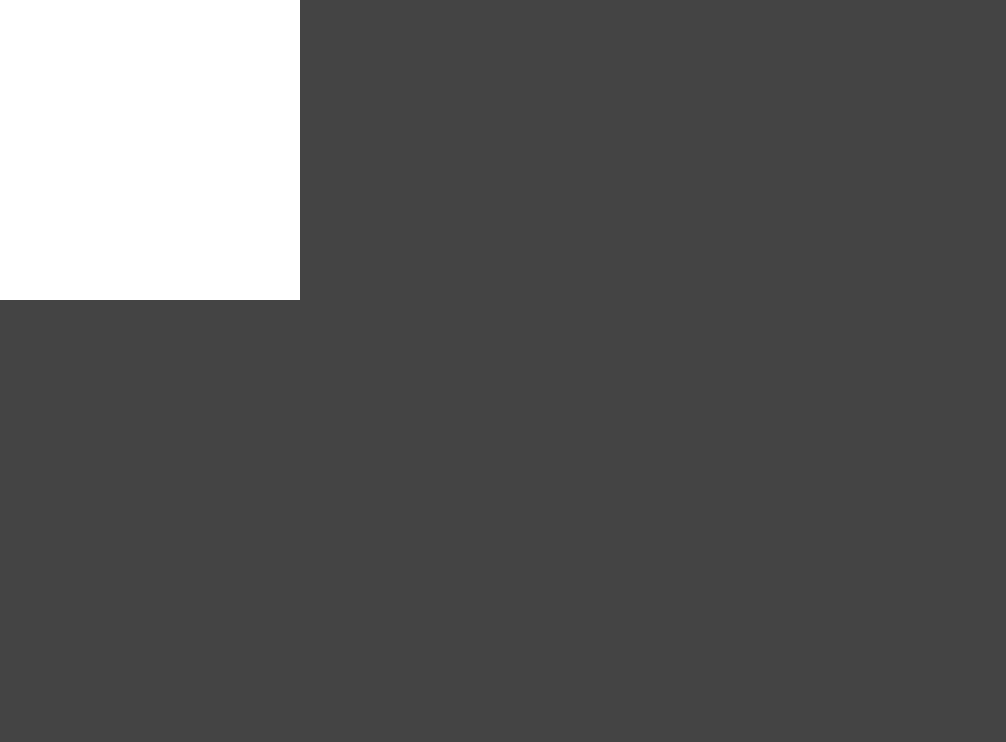
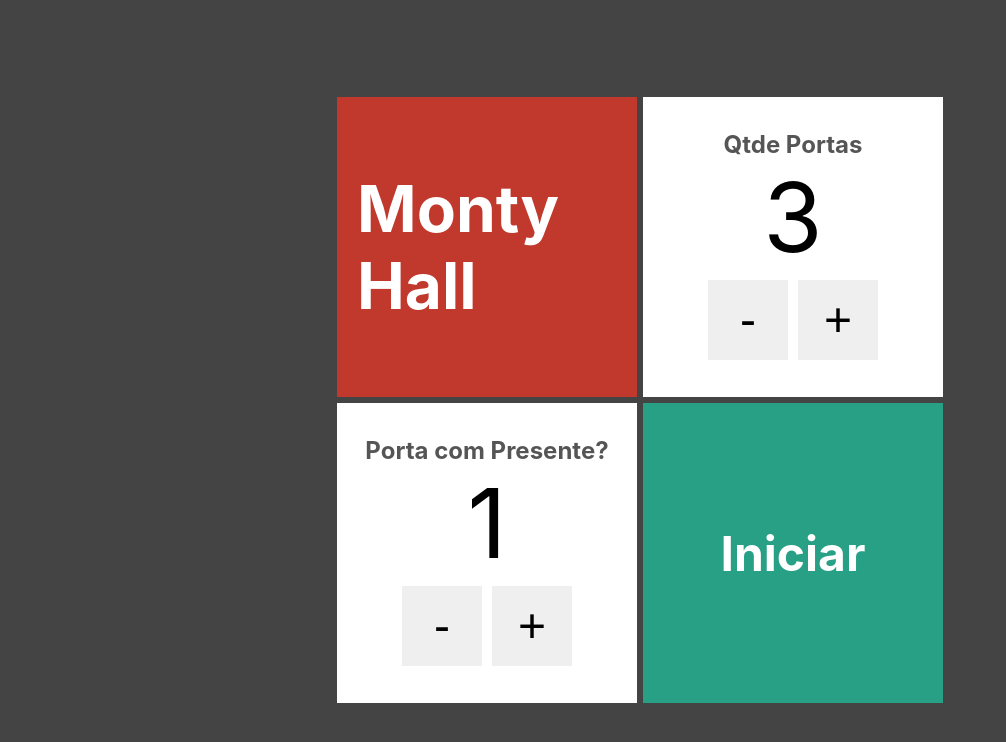
Before and after one commit to marcelolinck/portas, a Next.js app: page / in a window 1280 px wide. Shown: the top 742 px of the page, without its empty margins (0-1006 px from the left). Built offline with nearby package versions, Linux system fonts and the light colour scheme.

Commit message:
94. Finalizando o Formulário

```diff
--- a/components/Cartao.tsx
+++ b/components/Cartao.tsx
@@ -1,12 +1,17 @@
 import styles from "../src/styles/Cartao.module.css"
 
-export default function Cartao(props){
+interface CartaoProps{
+    bgcolor?: string
+    children?: any
+}
+
+export default function Cartao(props: CartaoProps){
     return(
         <div className={styles.cartao}
         style={{
             backgroundColor: props.bgcolor ?? "#fff"
         }}>
-            Cartao
+            {props.children}
         </div>
     )
 }
--- /dev/null
+++ b/components/EntradaNumerica.tsx
@@ -0,0 +1,24 @@
+import styles from "../src/styles/EntradaNumerica.module.css"
+
+interface EntradaNumericaProps{
+    text: string
+    value: number
+    onChange:(newValue:number) =>  void
+}
+
+export default function EntradaNumerica(props: EntradaNumericaProps){
+
+    const dec = ()=> props.onChange(props.value -1)
+    const inc = ()=> props.onChange(props.value +1)
+
+    return (
+        <div className={styles.entradaNumerica}>
+            <span className={styles.text}>{props.text}</span>
+            <span className={styles.value}>{props.value}</span>
+            <div className={styles.botoes}>
+                <button className={styles.btn} onClick={dec}>-</button>
+                <button className={styles.btn} onClick={inc}>+</button>
+            </div>
+        </div>
+    )
+}
--- a/src/pages/index.tsx
+++ b/src/pages/index.tsx
@@ -1,11 +1,42 @@
 import Cartao from "../../components/Cartao";
+import EntradaNumerica from "../../components/EntradaNumerica";
+import styles from "../styles/Formulario.module.css"
+import Link from "next/link";
+import { useState } from "react";
 
-export default function Home() {
+
+export default function Formulario() {
+
+  const [qtdePortas, setQtdePortas] = useState(3)
+  const [comPresente, setComPresente] = useState(1)
 
 
   return (
-    <div>
-      <Cartao />
+    <div className={styles.formulario}>
+      <div>
+        <Cartao bgcolor="#c0392c"><h1>Monty Hall</h1></Cartao>
+        <Cartao>
+          <EntradaNumerica
+            text="Qtde Portas"
+            value={qtdePortas}
+            onChange={novaQtde => setQtdePortas(novaQtde)}
+          />
+        </Cartao>
+      </div>
+      <div>
+        <Cartao>
+        <EntradaNumerica
+            text="Porta com Presente?"
+            value={comPresente}
+            onChange={novaPortaComPresente => setComPresente(novaPortaComPresente)}
+          />
+        </Cartao>
+        <Cartao bgcolor="#28a085">
+          <Link href={`/jogo/${qtdePortas}/${comPresente}`} >
+            <h2 className={styles.link}>Iniciar</h2>
+          </Link>
+          </Cartao>
+      </div>
     </div>
   );
 }
--- a/src/styles/Cartao.module.css
+++ b/src/styles/Cartao.module.css
@@ -3,4 +3,10 @@
     width: 300px;
     height: 300px;
     color: #fff;
+    margin: 3px;
+    font-size: 2rem;
+    padding: 20px;
+    align-items: center;
+    justify-content: center;
+
 }
--- /dev/null
+++ b/src/styles/EntradaNumerica.module.css
@@ -0,0 +1,31 @@
+.entradaNumerica{
+    display: flex;
+    flex-direction: column;
+    align-items: center;
+    justify-content: center;
+    color: black;
+}
+
+.text{
+    color: #555;
+    font-size: 1.5rem;
+    font-weight: bold;
+}
+.value{
+    font-size: 6rem;
+}
+
+.botoes{
+    display: flex;
+}
+
+.btn{
+    display: flex;
+    justify-content: center;
+    align-items: center;
+    font-size: 3rem;
+    height: 80px;
+    width: 80px;
+    margin: 5px;
+    border: none;
+}
--- /dev/null
+++ b/src/styles/Formulario.module.css
@@ -0,0 +1,21 @@
+.formulario{
+    display: flex;
+    flex-direction: column;
+    justify-content: center;
+    align-items: center;
+    height: 100vh;
+}
+
+/* Essas propriedade faz com que seja aplicado o estilo somente na div que está dentro da classname formulario */
+.formulario > div {
+    display: flex;
+}
+
+.link{
+   display: flex;
+   justify-content: center;
+   align-items: center;
+   flex: 1;
+   margin: 0;
+   cursor: pointer;
+}
```
Also changed, not shown: components/Presente.tsx (renamed from components/Presente.jsx).
